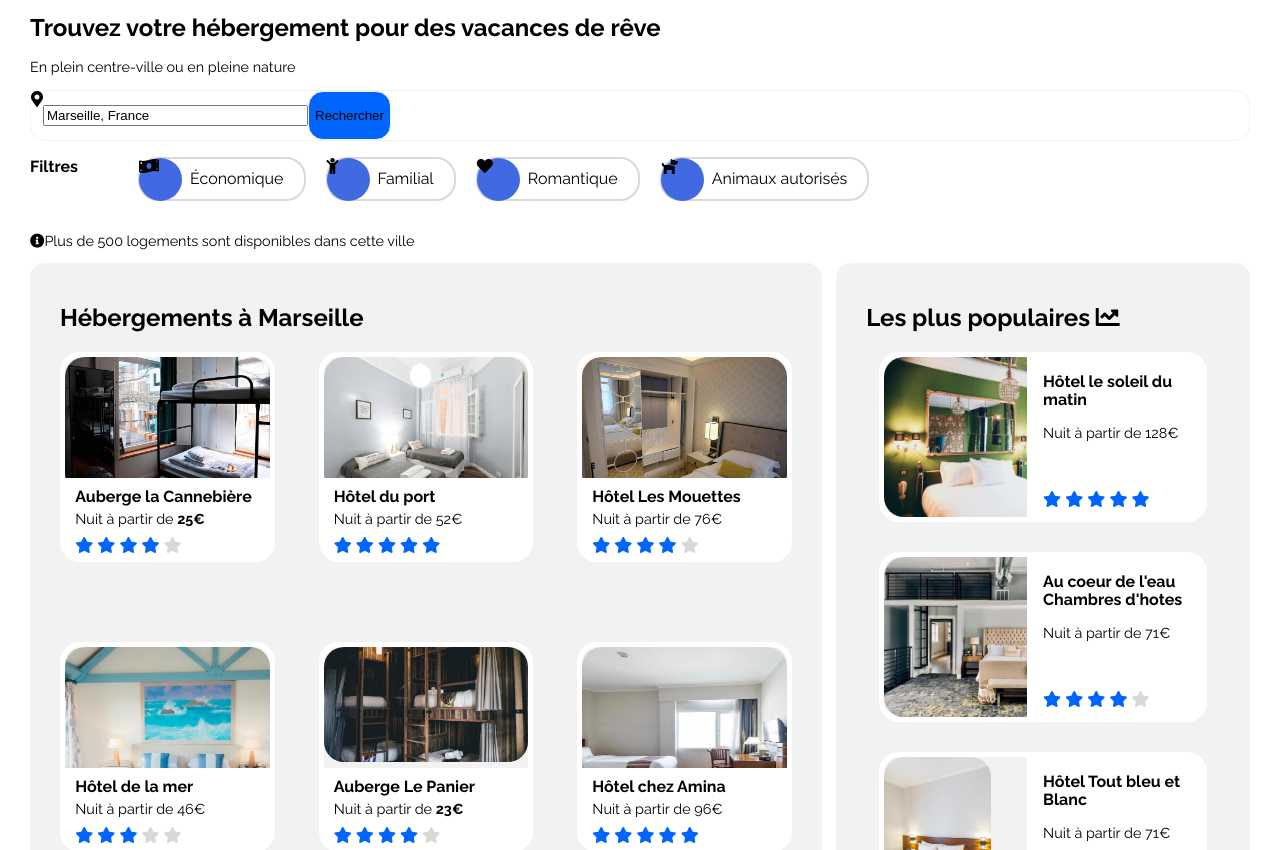
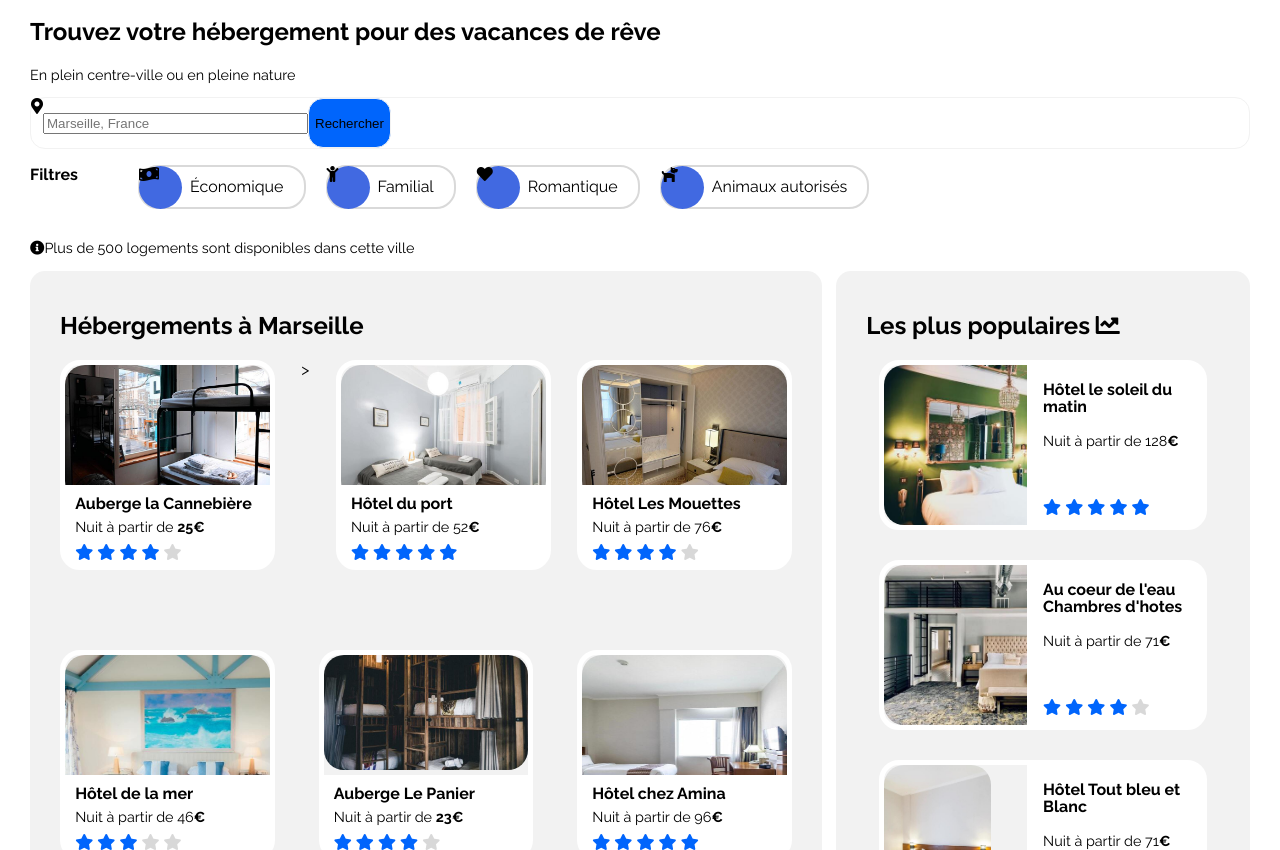
Before and after one commit to Manondfr/ManonDufour_2_01072021, a plain HTML site: page index.html in a window 1280 px wide. Shown: the part 102-952 px from the top of the page. Drawn offline with Linux system fonts and the light colour scheme.

Commit message:
Modifications structure HTML, favicon, ID suite session mentorat

```diff
--- a/index.html
+++ b/index.html
@@ -1,10 +1,11 @@
 <!DOCTYPE html>
-<html lang='fr'>
+<html lang="fr">
 <head>
-	<title>Reservia - Outil de planification de vacances</title>
-	<meta charset="utf-8" />
-	<meta name="viewport" content="width=device-width, initial-scale=1.0">
-	<link rel="stylesheet" href="styles.css">
+    <title>Reservia - Outil de planification de vacances</title>
+    <meta charset="utf-8" />
+    <meta name="viewport" content="width=device-width, initial-scale=1.0">
+    <link rel="shortcut icon" href="favicon_package_v0.16/favicon.ico" type="image/x-icon">
+    <link rel="stylesheet" href="styles.css">
     <link href="https://fonts.googleapis.com/css2?family=Raleway:wght@100;200;300;400;500;600;700;800;900&display=swap" rel="stylesheet">
     <link href="./fontawesome-free-5.15.3-web/fontawesome-free-5.15.3-web/css/all.min.css" type="text/css" rel="stylesheet">
 </head>
@@ -23,17 +24,15 @@
         </nav>
     </header>
 
-    <main>
-
         <!-- Partie recherche et filtres -->
-        <div>
+        <section>
             <div>
                 <h1>Trouvez votre hébergement pour des vacances de rêve</h1>
                 <p>En plein centre-ville ou en pleine nature</p>
                 <form method="POST" action="#">
                     <i class="fa fa-map-marker-alt"></i>
                     <p>
-                        <input type="search" name="cityChoice" value="Marseille, France" size="30"/>
+                        <input type="search" name="cityChoice" placeholder="Marseille, France" size="30"/>
                     </p>
                     <button type="submit">Rechercher</button>
                 </form>
@@ -50,17 +49,17 @@
             <div>
                 <p><i class="fas fa-info-circle"></i>Plus de 500 logements sont disponibles dans cette ville</p>
             </div>
-        </div>
+        </section>
 
         <!-- Contenu principal - section hébergements -->
-        <section id="anchorAccomodations">
+        <main id="anchorAccomodations">
             <!-- Hébergements à Marseille -->
-            <article>
+            <section id="sectionAccomodations">
                 <h2>Hébergements à Marseille</h2>
-                <div class="accomodationsMarseilleAll">
-                    <div class="accomodationsMarseilleAll_item">
+                <div id="accomodationsMarseilleAll">
+                    <article class="accomodationsMarseilleAll_item">
                         <a href="#">
-                            <p><img src="images/hebergements/4_small/marcus-loke-WQJvWU_HZFo-unsplash.jpg" alt="Photographie chambre Auberge la Cannebière" class="accomodationsMarseilleAll_item_image" class="accomodationsMarseilleAll_item_image"></p>
+                            <p><img src="images/hebergements/4_small/marcus-loke-WQJvWU_HZFo-unsplash.jpg" alt="Photographie chambre Auberge la Cannebière" class="accomodationsMarseilleAll_item_image"></p>
                             <div class="accomodationsMarseilleAll_item_text">
                                 <h3>Auberge la Cannebière</h3>
                                 <p>Nuit à partir de <strong>25€</strong></p>
@@ -71,14 +70,14 @@
                                 <i class="fas fa-star greyStar"></i>
                             </div>
                         </a>
-                    </div>
+                    </article>>
 
-                    <div class="accomodationsMarseilleAll_item">
+                    <article class="accomodationsMarseilleAll_item">
                         <a href="#">
                             <p><img src="images/hebergements/4_small/fred-kleber-gTbaxaVLvsg-unsplash.jpg" alt="Photographie chambre Hôtel du port" class="accomodationsMarseilleAll_item_image"></p>
                             <div class="accomodationsMarseilleAll_item_text">
                                     <h3>Hôtel du port</h3>
-                                    <p>Nuit à partir de 52€</p>
+                                    <p>Nuit à partir de 52<strong>€</strong></p>
                                     <i class="fas fa-star blueStar"></i>
                                     <i class="fas fa-star blueStar"></i>
                                     <i class="fas fa-star blueStar"></i>
@@ -86,14 +85,14 @@
                                     <i class="fas fa-star blueStar"></i>
                             </div>
                         </a>
-                    </div>
+                    </article>
 
-                    <div class="accomodationsMarseilleAll_item">
+                    <article class="accomodationsMarseilleAll_item">
                         <a href="#">
                             <p><img src="images/hebergements/4_small/reisetopia-B8WIgxA_PFU-unsplash.jpg" alt="Photographie chambre Hôtel Les Mouettes" class="accomodationsMarseilleAll_item_image"></p>
                             <div class="accomodationsMarseilleAll_item_text">
                                 <h3>Hôtel Les Mouettes</h3>
-                                <p>Nuit à partir de 76€</p>
+                                <p>Nuit à partir de 76<strong>€</strong></p>
                                 <i class="fas fa-star blueStar"></i>
                                 <i class="fas fa-star blueStar"></i>
                                 <i class="fas fa-star blueStar"></i>
@@ -101,14 +100,14 @@
                                 <i class="fas fa-star greyStar"></i>
                             </div>
                         </a>
-                    </div>
+                    </article>
 
-                    <div class="accomodationsMarseilleAll_item">
+                    <article class="accomodationsMarseilleAll_item">
                         <a href="#">
                             <p><img src="images/hebergements/4_small/annie-spratt-Eg1qcIitAuA-unsplash.jpg" alt="Photographie chambre Hôtel de la mer" class="accomodationsMarseilleAll_item_image"></p>
                             <div class="accomodationsMarseilleAll_item_text">
                                 <h3>Hôtel de la mer</h3>
-                                <p>Nuit à partir de 46€</p>
+                                <p>Nuit à partir de 46<strong>€</strong></p>
                                 <i class="fas fa-star blueStar"></i>
                                 <i class="fas fa-star blueStar"></i>
                                 <i class="fas fa-star blueStar"></i>
@@ -116,9 +115,9 @@
                                 <i class="fas fa-star greyStar"></i>
                             </div>
                         </a>
-                    </div>
+                    </article>
 
-                    <div class="accomodationsMarseilleAll_item">
+                    <article class="accomodationsMarseilleAll_item">
                         <a href="#">
                             <p><img src="images/hebergements/4_small/nicate-lee-kT-ZyaiwBe0-unsplash.jpg" alt="Photographie chambre Auberge Le Panier" class="accomodationsMarseilleAll_item_image"></p>
                             <div class="accomodationsMarseilleAll_item_text">
@@ -131,14 +130,14 @@
                                 <i class="fas fa-star greyStar"></i>
                             </div>
                         </a>
-                    </div>
+                    </article>
 
-                    <div class="accomodationsMarseilleAll_item">
+                    <article class="accomodationsMarseilleAll_item">
                         <a href="#">
                             <p><img src="images/hebergements/4_small/febrian-zakaria-M6S1WvfW68A-unsplash.jpg" alt="Photographie chambre Hôtel chez Amina" class="accomodationsMarseilleAll_item_image"></p>
                             <div class="accomodationsMarseilleAll_item_text">
                                 <h3>Hôtel chez Amina</h3>
-                                <p>Nuit à partir de 96€</p>
+                                <p>Nuit à partir de 96<strong>€</strong></p>
                                 <i class="fas fa-star blueStar"></i>
                                 <i class="fas fa-star blueStar"></i>
                                 <i class="fas fa-star blueStar"></i>
@@ -146,22 +145,22 @@
                                 <i class="fas fa-star blueStar"></i>
                             </div>
                         </a>
-                    </div>
+                    </article>
                 </div>
 
                 <br><h3>Afficher plus</h3>
-            </article>
+            </section>
 
             <!-- Les plus populaires -->
             <aside>
                 <h2>Les plus populaires <i class="fas fa-chart-line"></i></h2>
-                <div class="accomodationsMarseillePopular">
-                    <div class="accomodationsMarseillePopular_item">
+                <div id="accomodationsMarseillePopular">
+                    <article class="accomodationsMarseillePopular_item">
                         <a href="#">
                             <p><img src="images/hebergements/4_small/emile-guillemot-Bj_rcSC5XfE-unsplash.jpg" alt="Photographie chambre Hôtel Le soleil du matin" class="accomodationsMarseillePopular_item_image"></p>
                             <div class="accomodationsMarseillePopular_item_text">
                                 <h3>Hôtel le soleil du matin</h3>
-                                <p>Nuit à partir de 128€</p><br><br>
+                                <p>Nuit à partir de 128<strong>€</strong></p><br><br>
                                 <i class="fas fa-star blueStar"></i>
                                 <i class="fas fa-star blueStar"></i>
                                 <i class="fas fa-star blueStar"></i>
@@ -169,14 +168,14 @@
                                 <i class="fas fa-star blueStar"></i>
                             </div>
                         </a>
-                    </div>
+                    </article>
 
-                    <div class="accomodationsMarseillePopular_item">
+                    <article class="accomodationsMarseillePopular_item">
                         <a href="#">
                             <p><img src="images/hebergements/4_small/aw-creative-VGs8z60yT2c-unsplash.jpg" alt="Photographie chambre Au coeur de l'eau Chambres d'hotes" class="accomodationsMarseillePopular_item_image"></p>
                             <div class="accomodationsMarseillePopular_item_text">
                                 <h3>Au coeur de l'eau Chambres d'hotes</h3>
-                                <p>Nuit à partir de 71€</p><br><br>
+                                <p>Nuit à partir de 71<strong>€</strong></p><br><br>
                                 <i class="fas fa-star blueStar"></i>
                                 <i class="fas fa-star blueStar"></i>
                                 <i class="fas fa-star blueStar"></i>
@@ -184,14 +183,14 @@
                                 <i class="fas fa-star greyStar"></i>
                             </div>
                         </a>
-                    </div>
+                    </article>
 
-                    <div class="accomodationsMarseillePopular_item">
+                    <article class="accomodationsMarseillePopular_item">
                         <a href="#">
                             <p><img src="images/hebergements/4_small/febrian-zakaria-sjvU0THccQA-unsplash.jpg" alt="Photographie chambre Hôtel Tout bleu et Blanc" class="accomodationsMarseillePopular_item_image"></p>
                             <div class="accomodationsMarseillePopular_item_text">
                                 <h3>Hôtel Tout bleu et Blanc</h3>
-                                <p>Nuit à partir de 71€</p><br><br>
+                                <p>Nuit à partir de 71<strong>€</strong></p><br><br>
                                 <i class="fas fa-star blueStar"></i>
                                 <i class="fas fa-star blueStar"></i>
                                 <i class="fas fa-star blueStar"></i>
@@ -199,61 +198,60 @@
                                 <i class="fas fa-star greyStar"></i>
                             </div>
                         </a>
-                    </div>
+                    </article>
                 </div>
             </aside>
 
-        </section>
+        </main>
 
         <!-- Contenu principal - section activités -->
-        <!-- <section id="anchorActivities">
+        <section id="anchorActivities">
             <h2>Activités à Marseille</h2>
 
-            <div class="activities">
+            <article class="activities">
                 <a href="#">
                     <img src="images/activites/4_small/reno-laithienne-QUgJhdY5Fyk-unsplash.jpg" alt="Photographie Vieux Port">
                     <h3>Vieux Port</h3>
                 </a>
-            </div>
+            </article>
 
-            <div class="activities">
+            <article class="activities">
                 <a href="#">
                     <img src="images/activites/4_small/paul-hermann-QFTrLdQIRhI-unsplash.jpg" alt="Photographie Fort de Pomègues">
                     <h3>Fort de Pomègues</h3>
                 </a>
-            </div>
+            </article>
 
-            <div class="activities">
+            <article class="activities">
                 <a href="#">
                     <img src="images/activites/4_small/kevin-hikari-rV_Qd1l-VXg-unsplash.jpg" alt="Photographie Iles du Frioul">
                     <h3>Iles du Frioul</h3>
                 </a>
-            </div>
+            </article>
 
-            <div class="activities">
+            <article class="activities">
                 <a href=#>
                     <img src="images/activites/4_small/kilyan-sockalingum-NR8-cBCN3aI-unsplash.jpg" alt="Photographie Parc National de Calanques">
                     <h3>Parc National des Calanques</h3>
                 </a>
-            </div>
+            </article>
 
-            <div class="activities">
+            <article class="activities">
                 <a href="#">
                     <img src="images/activites/4_small/florian-wehde-xW9e8gdotxI-unsplash.jpg" alt="Photographie Notre-Dame-De-La-Garde">
                     <h3>Notre-Dame-De-La-Garde</h3>
                 </a>
-            </div>
+            </article>
 
-            <div class="activities">
+            <article class="activities">
                 <a href="#">
                     <img src="images/activites/4_small/lena-paulin-wH2-EJoDcV0-unsplash.jpg" alt="Photographie Parc Longchamp">
                     <h3>Parc Longchamp</h3>
                 </a>
-            </div>
+            </article>
 
         </section>
 
-    </main> -->
 
     <!-- Footer -->
     <footer>
--- a/styles.css
+++ b/styles.css
@@ -73,7 +73,7 @@ button
     border-radius:15px;
 }
 
-section
+main
 {
     display:flex;
     width:auto;
@@ -81,12 +81,16 @@ section
     justify-content: space-between;
 }
 
+section
+{
+
+}
+
 article
 {
-    background-color: #F2F2F2;
-    border-radius:15px;
-    padding:20px 30px 20px 30px;
-    width:60%;
+    border: white 5px solid;
+    border-radius:20px;
+    position:relative;
 }
 
 aside
@@ -115,20 +119,8 @@ footer
     opacity:0.3;
 }
 
-.accomodationsMarseilleAll
-{
-    display:flex;
-    flex-wrap: wrap;
-    justify-content: space-between;
-    align-content:space-between;
-    height:500px;
-}
-
 .accomodationsMarseilleAll_item
 {
-    border: white 5px solid;
-    border-radius:20px;
-    position:relative;
     width:28%;
     height:200px;
 }
@@ -155,19 +147,8 @@ footer
     bottom:0;
 }
 
-.accomodationsMarseillePopular /* à travailler */
-{
-    display:flex;
-    flex-direction:column;
-    justify-content: space-between;
-    height:600px;
-}
-
 .accomodationsMarseillePopular_item /* celui-là est ok */
 {
-    border: white 5px solid;
-    border-radius:20px;
-    position:relative;
     width:90%;
     margin:auto;
     margin-top:0px;
@@ -238,3 +219,28 @@ footer
 {
     display:flex;
 }
+
+#sectionAccomodations
+{
+    background-color: #F2F2F2;
+    border-radius:15px;
+    padding:20px 30px 20px 30px;
+    width:60%;
+}
+
+#accomodationsMarseilleAll
+{
+    display:flex;
+    flex-wrap: wrap;
+    justify-content: space-between;
+    align-content:space-between;
+    height:500px;
+}
+
+#accomodationsMarseillePopular /* à travailler */
+{
+    display:flex;
+    flex-direction:column;
+    justify-content: space-between;
+    height:600px;
+}
```
